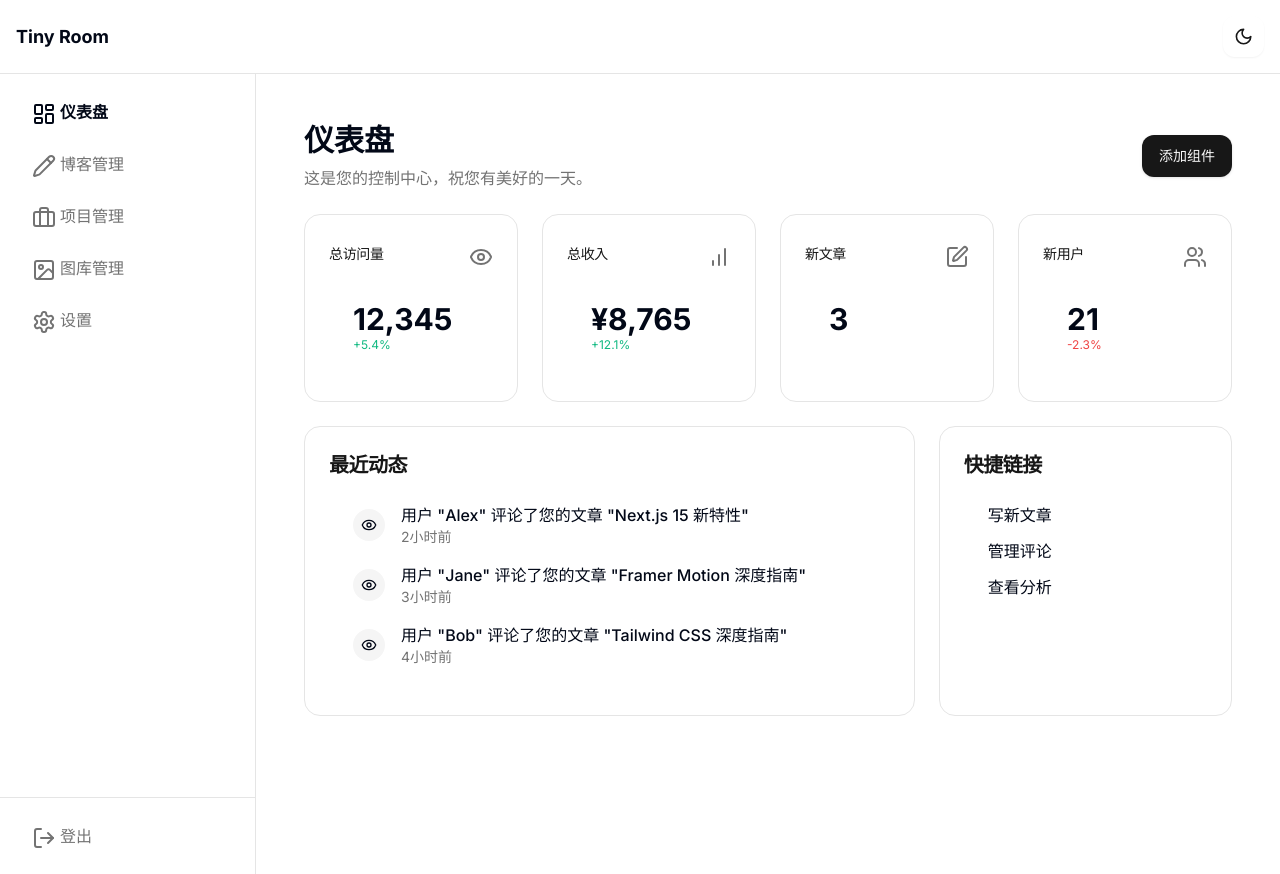
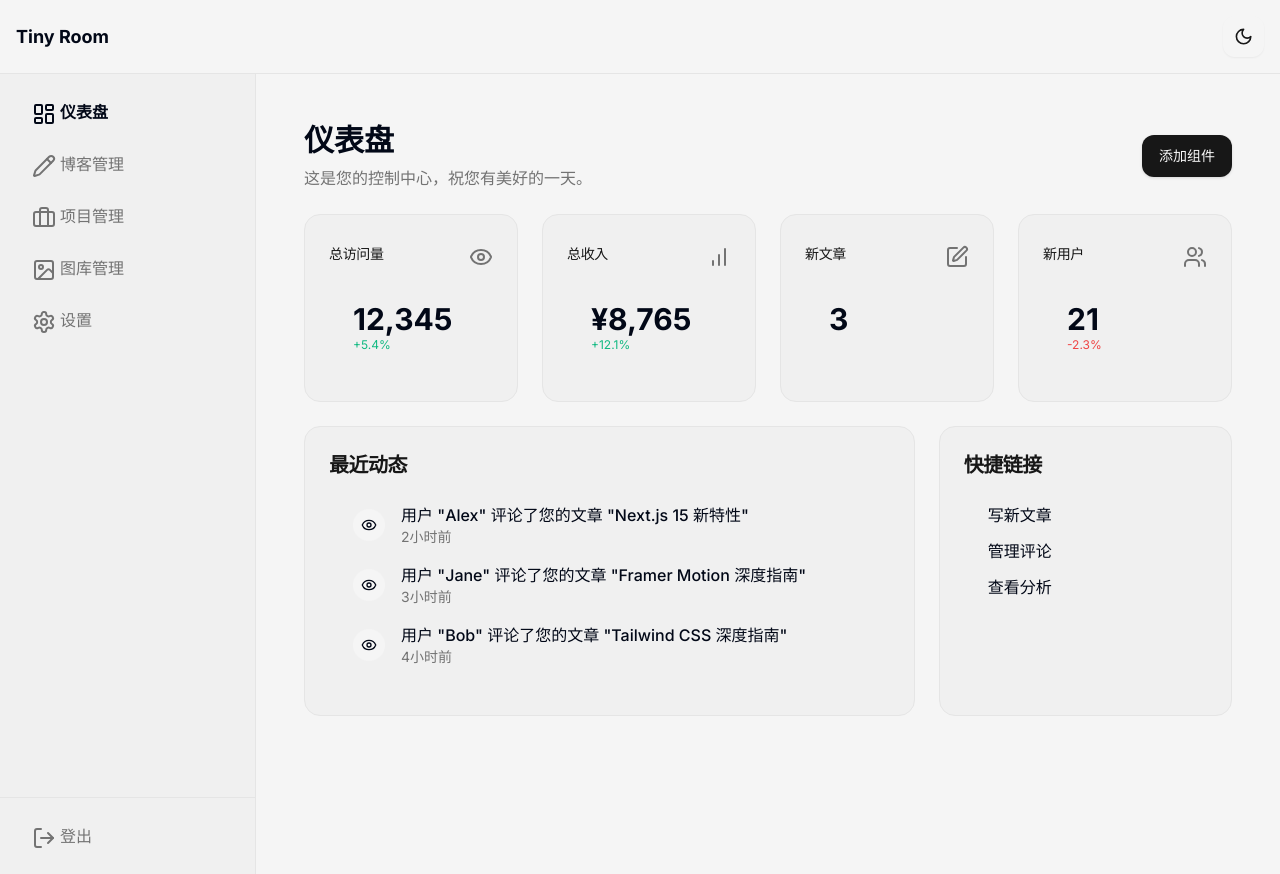
Before and after one commit to Ariestar/tiny-room, a Next.js app: page /dashboard in a window 1280 px wide. Built offline with nearby package versions, Linux system fonts and the light colour scheme; no server answers.

Commit message:
change: adjust the background color

```diff
--- a/src/app/(public)/blog/layout.tsx
+++ b/src/app/(public)/blog/layout.tsx
@@ -1,5 +1,6 @@
 import "@/styles/prose.css";
+import { lora, lxgwWenkai } from "@/lib/fonts";
 
 export default function BlogLayout({ children }: { children: React.ReactNode }) {
-	return <>{children}</>;
+	return <div className={`${lora.variable} ${lxgwWenkai.variable}`}>{children}</div>;
 }
--- a/src/app/globals.css
+++ b/src/app/globals.css
@@ -24,10 +24,10 @@
 /* 全局基础样式 */
 @layer base {
     :root {
-        --background: 0 0% 100%;
+        --background: 0 0% 96.1%;
         --foreground: 222.2 84% 4.9%;
 
-        --card: 0 0% 100%;
+        --card: 0 0% 94%;
         --card-foreground: 0 0% 9%;
 
         --popover: 0 0% 100%;
@@ -88,7 +88,7 @@
     }
 
     .dark {
-        --background: 222.2 84% 4.9%;
+        --background: 0, 0%, 8%;
         --foreground: 210 40% 98%;
 
         --card: 0 0% 10%;
--- /dev/null
+++ b/src/lib/fonts.ts
@@ -0,0 +1,20 @@
+import { Lora } from "next/font/google";
+import localFont from "next/font/local";
+
+export const lora = Lora({
+	subsets: ["latin"],
+	display: "swap",
+	variable: "--font-lora",
+});
+
+export const lxgwWenkai = localFont({
+	src: [
+		{
+			path: "../assets/fonts/LXGWWenKai-Regular.ttf",
+			weight: "400",
+			style: "normal",
+		},
+	],
+	display: "swap",
+	variable: "--font-lxgw-wenkai",
+});
--- a/src/styles/prose.css
+++ b/src/styles/prose.css
@@ -1,3 +1,7 @@
+.prose {
+    font-family: var(--font-lora), var(--font-lxgw-wenkai), sans-serif;
+}
+
 .prose pre {
     @apply scrollbar-thin scrollbar-track-gray-100 scrollbar-thumb-gray-300 dark:scrollbar-track-gray-800 dark:scrollbar-thumb-gray-600;
 }
```
Also changed, not shown: 1 other file (tests, documents, lock files or other folders).
